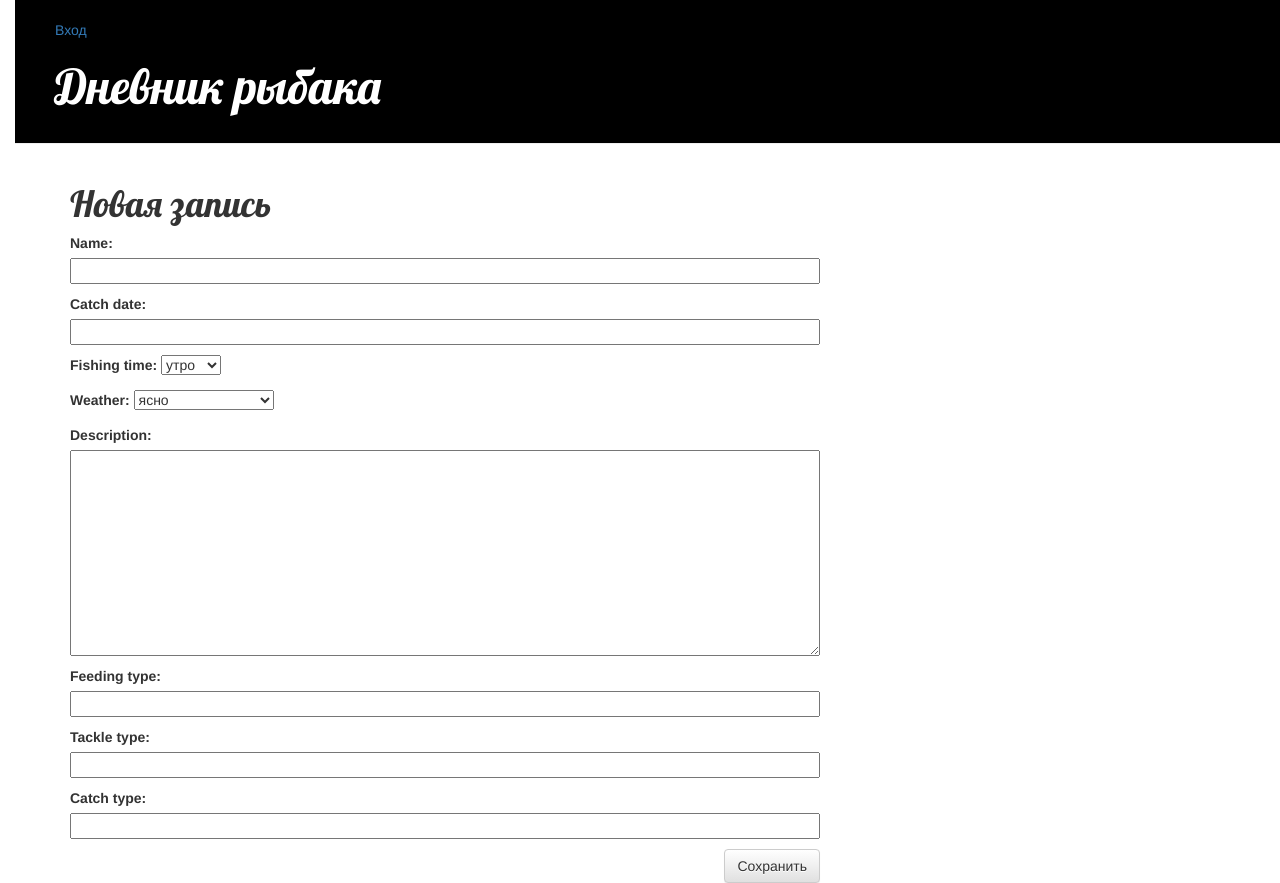
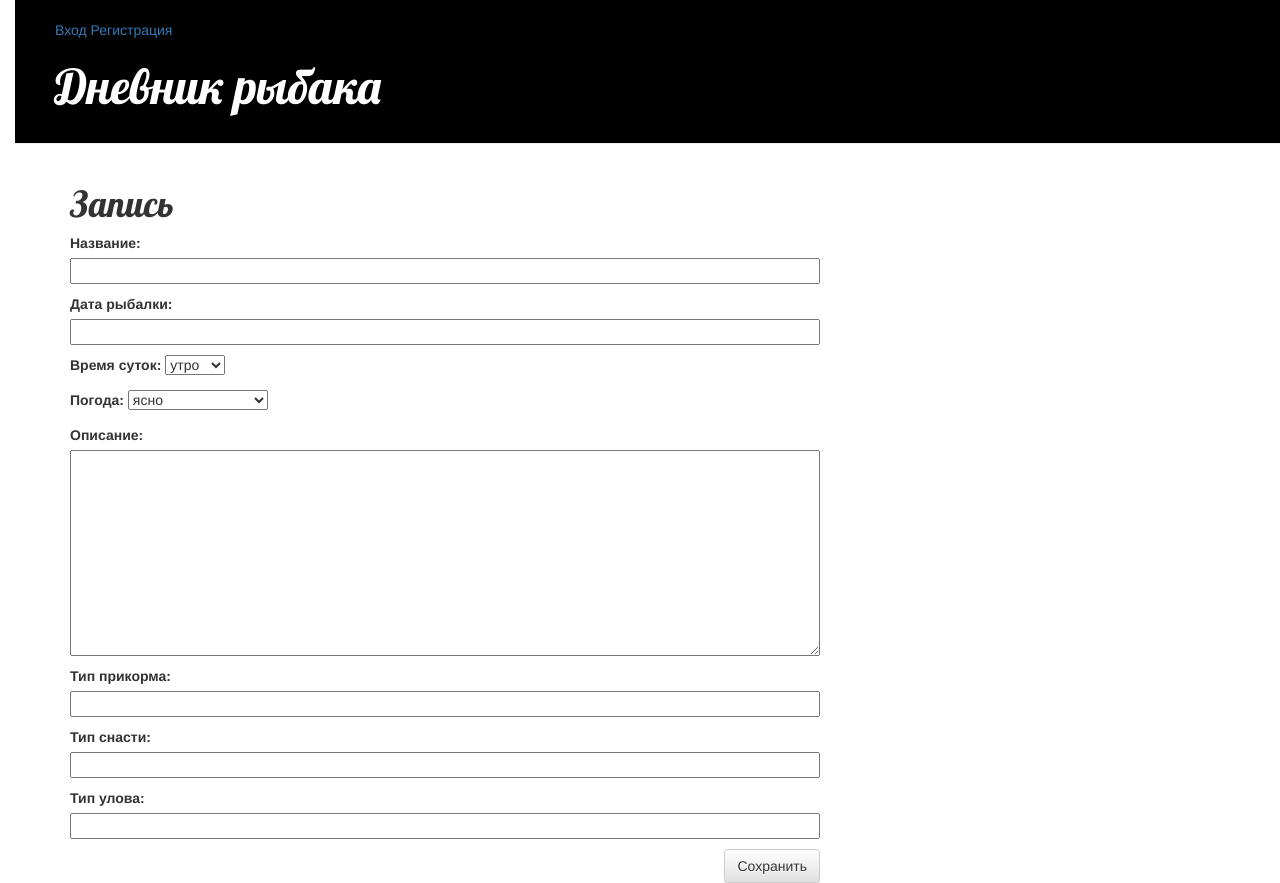
Before and after one commit to ddarling-ddarkling/fisherman-s_diary, a Django app: page /diary/new/ in a window 1280 px wide. Run offline with Django 3.2, Linux system fonts and the light colour scheme; some libraries are stand-ins or nearby versions.

Commit message:
Added sign up form

```diff
--- a/diary/forms.py
+++ b/diary/forms.py
@@ -6,4 +6,23 @@ class DiaryForm(forms.ModelForm):
 
     class Meta:
         model = Diary
-        fields = ('name', 'catch_date', 'fishing_time', 'weather', 'description', 'feeding_type', 'tackle_type', 'catch_type')
+        fields = (
+            'name',
+            'catch_date',
+            'fishing_time',
+            'weather',
+            'description',
+            'feeding_type',
+            'tackle_type',
+            'catch_type',
+        )
+        labels = {
+            'name': 'Название:',
+            'catch_date': 'Дата рыбалки:',
+            'fishing_time': 'Время суток:',
+            'weather': 'Погода:',
+            'description': 'Описание:',
+            'feeding_type': 'Тип прикорма:',
+            'tackle_type': 'Тип снасти:',
+            'catch_type': 'Тип улова:',
+        }
--- a/diary/templates/diary/diary_detail.html
+++ b/diary/templates/diary/diary_detail.html
@@ -19,6 +19,5 @@
         <p><b>Тип прикорма:</b> {{ diary.feeding_type}}</p>
         <p><b>Тип снасти:</b> {{ diary.tackle_type}}</p>
         <p><b>Улов:</b> {{ diary.catch_type}}</p>
-        <p>{{ diary.deleted}}</p>
     </div>
 {% endblock %}
--- a/diary/templates/diary/diary_edit.html
+++ b/diary/templates/diary/diary_edit.html
@@ -1,7 +1,7 @@
 {% extends 'base.html' %}
 
 {% block content %}
-    <h1>Новая запись</h1>
+    <h1>Запись</h1>
     <form method="POST" class="post-form">{% csrf_token %}
         {{ form.as_p }}
         <button type="submit" class="save btn btn-default">Сохранить</button>
--- a/diary/views.py
+++ b/diary/views.py
@@ -31,16 +31,15 @@ def diary_new(request):
 
 def diary_edit(request, pk):
     diary = get_object_or_404(Diary, pk=pk)
-    if diary.author == request.user:
-        if request.method == "POST":
-            form = DiaryForm(request.POST, instance=diary)
-            if form.is_valid():
-                diary = form.save(commit=False)
-                diary.published_date = timezone.now()
-                diary.save()
-                return redirect('diary_detail', pk=diary.pk)
-        else:
-            form = DiaryForm(instance=diary)
+    if request.method == "POST" and diary.author == request.user:
+        form = DiaryForm(request.POST, instance=diary)
+        if form.is_valid():
+            diary = form.save(commit=False)
+            diary.published_date = timezone.now()
+            diary.save()
+            return redirect('diary_detail', pk=diary.pk)
+    else:
+        form = DiaryForm(instance=diary)
     return render(request, 'diary/diary_edit.html', {'form': form})
 
 
--- a/mysite/templates/base.html
+++ b/mysite/templates/base.html
@@ -15,6 +15,7 @@
                 <p><a href="{% url 'logout' %}">Выход</a></p>
             {% else %}
                 <a href="{% url 'login' %}">Вход</a>
+                <a href="{% url 'signup' %}">Регистрация</a>
             {% endif %}
             <h1><a href="/">Дневник рыбака</a></h1>
         </div>
--- a/users/urls.py
+++ b/users/urls.py
@@ -1,6 +1,8 @@
 from django.urls import path, include
 from . import views
 
+
 urlpatterns = [
     path('accounts/', include('django.contrib.auth.urls')),
+    path('accounts/signup/', views.signup, name='signup'),
 ]
```
Also changed, not shown: users/models.py (+12 -4 lines), users/templates/registration/signup.html (added, +10 -0 lines), users/views.py (+17 -2 lines), mysite/settings.py (line endings or trailing spaces).
